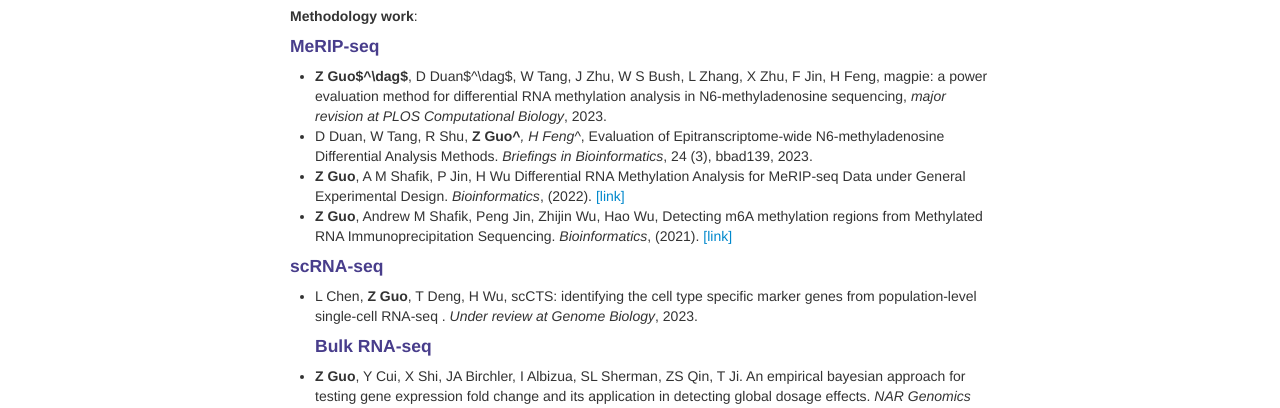
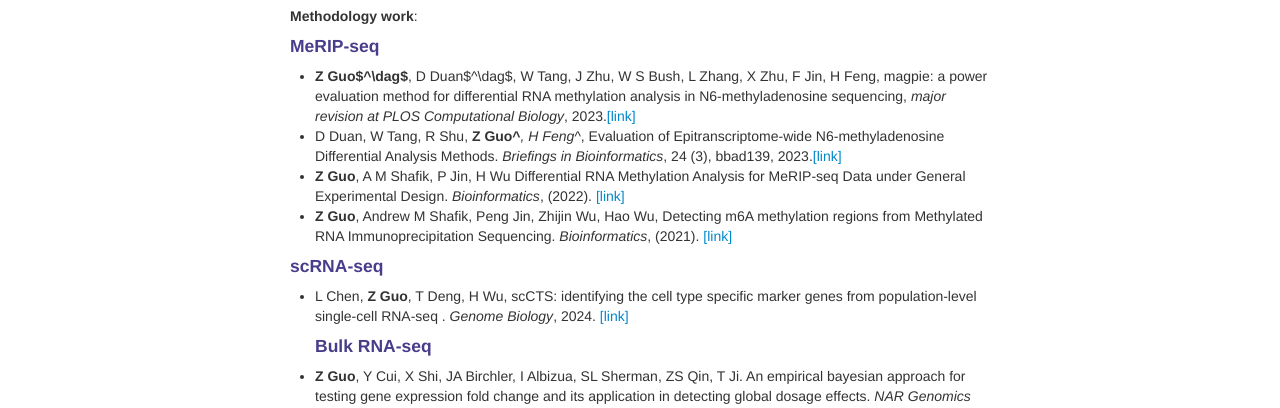
Before and after one commit to ZhenxingGuo0015/ZhenxingGuo0015.github.io, a Jekyll site: the page built from pubs.md, in a window 1280 px wide. Shown: the part 258-666 px from the top of the page. Built offline with Jekyll 4.4.1, drawn with Linux system fonts in a browser that asks for light colours.

Commit message:
Update pubs.md

```diff
--- a/pubs.md
+++ b/pubs.md
@@ -20,14 +20,14 @@ description: Zhenxing Guo's publications
 ### <a name="articles"></a>journal articles
 **Methodology work**:
 #### MeRIP-seq
-* **Z Guo$^\dag$**, D Duan$^\dag$, W Tang, J Zhu, W S Bush, L Zhang, X Zhu, F Jin, H Feng, magpie: a power evaluation method for differential RNA methylation analysis in N6-methyladenosine sequencing, _major revision at PLOS Computational Biology_, 2023.
-* D Duan, W Tang, R Shu, **Z Guo^***, H Feng^*, Evaluation of Epitranscriptome-wide N6-methyladenosine Differential Analysis Methods. _Briefings in Bioinformatics_, 24 (3), bbad139, 2023.
+* **Z Guo$^\dag$**, D Duan$^\dag$, W Tang, J Zhu, W S Bush, L Zhang, X Zhu, F Jin, H Feng, magpie: a power evaluation method for differential RNA methylation analysis in N6-methyladenosine sequencing, _major revision at PLOS Computational Biology_, 2023.[[link]](https://journals.plos.org/ploscompbiol/article?id=10.1371/journal.pcbi.1011875)
+* D Duan, W Tang, R Shu, **Z Guo^***, H Feng^*, Evaluation of Epitranscriptome-wide N6-methyladenosine Differential Analysis Methods. _Briefings in Bioinformatics_, 24 (3), bbad139, 2023.[[link]](https://academic.oup.com/bib/article/24/3/bbad139/7111718?login=true)
 * **Z Guo**, A M Shafik, P Jin, H Wu Differential RNA Methylation Analysis for MeRIP-seq Data under General Experimental Design. _Bioinformatics_, (2022). [[link]](https://doi.org/10.1093/bioinformatics/btac601)
 * **Z Guo**, Andrew M Shafik, Peng Jin, Zhijin Wu, Hao Wu, Detecting m6A methylation regions from Methylated RNA Immunoprecipitation Sequencing. _Bioinformatics_, (2021). [[link]](https://academic.oup.com/bioinformatics/advance-article-abstract/doi/10.1093/bioinformatics/btab181/6173980)
 
 #### scRNA-seq
 * L Chen, **Z Guo**, T Deng, H Wu, scCTS: identifying the cell type specific marker genes from population-level single-cell
-RNA-seq . _Under review at Genome Biology_, 2023.
+RNA-seq . _Genome Biology_, 2024. [[link]](https://link.springer.com/article/10.1186/s13059-024-03410-8)
 #### Bulk RNA-seq
 * **Z Guo**, Y Cui, X Shi, JA Birchler, I Albizua, SL Sherman, ZS Qin, T Ji. An empirical bayesian approach for testing gene expression fold change and its application in detecting global dosage effects. _NAR Genomics and Bioinformatics_, (2020), 2(3):lqaa072. [[Link]]( https://academic.oup.com/nargab/article/2/3/lqaa072/5908375)
 * Z Li, **Z Guo**, Y Cheng, P Jin, H Wu. Robust partial reference-free cell composition estimation from tissue expression. _Bioinformatics_, (2020), 36(11): 3431-3438. [[Link]]( https://academic.oup.com/bioinformatics/article/36/11/3431/5804977)
```
